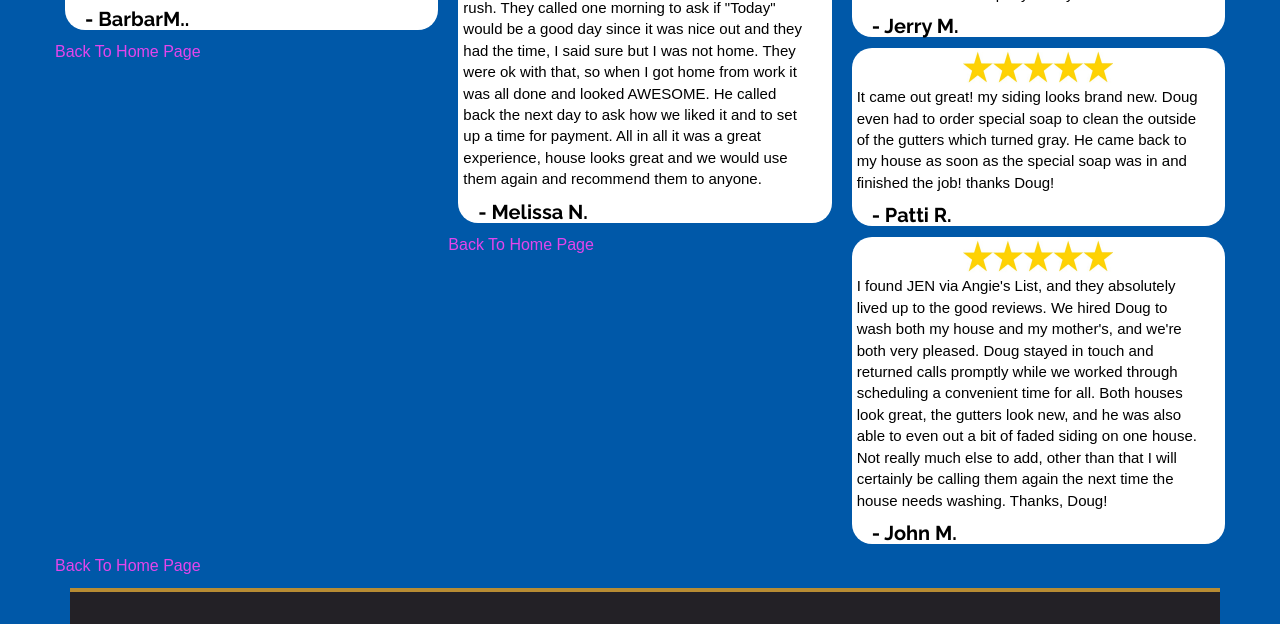
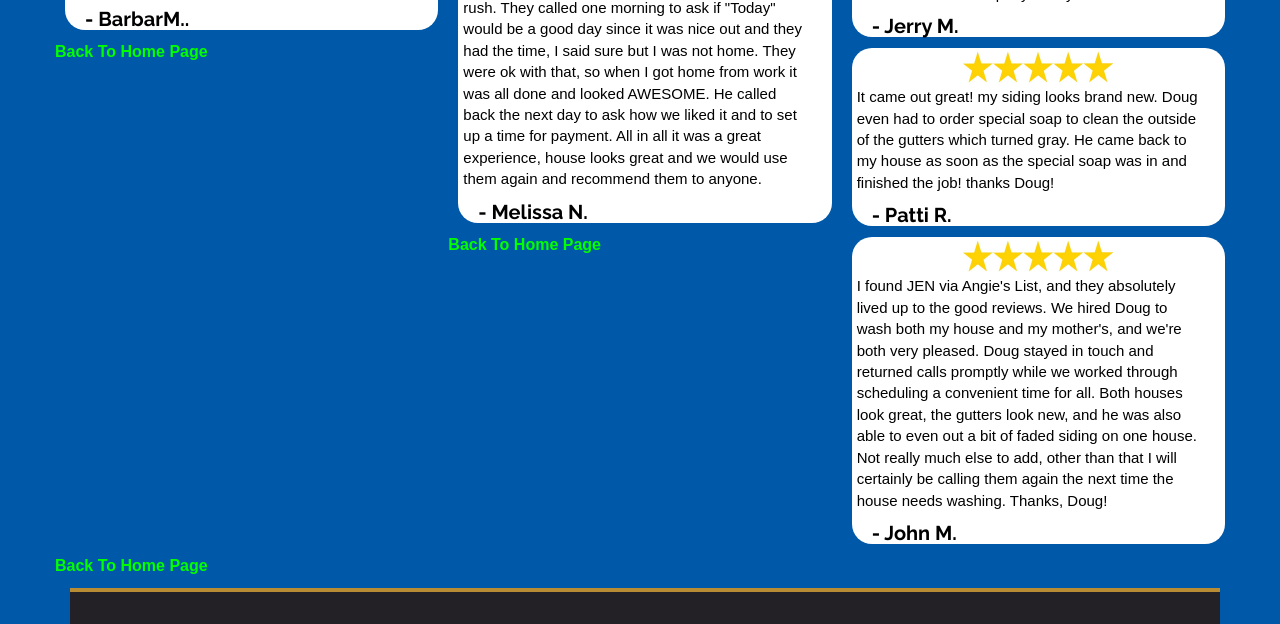
Before and after one commit to jenpwr11/jenpwr11.github.io, a plain HTML site: page reviews.html in a window 1280 px wide. Shown: the part 1719-2343 px from the top of the page. Drawn offline with nearby package versions, Linux system fonts and the light colour scheme; some packages are replaced by stand-ins of ours; files that its build step writes are made by us from their sources.

Commit message:
Add files via upload

```diff
--- a/assets/css/styles.css
+++ b/assets/css/styles.css
@@ -84,6 +84,11 @@ p {
 }
 
 /** ---- ---------Start Testimonial Page----------- **/
+.container.testimonials a {
+    color: #00FF00;
+    font-weight: bold;
+}
+
 .testimonials-inner-section {
     padding-right: 1px;
     margin: 10px;
```
